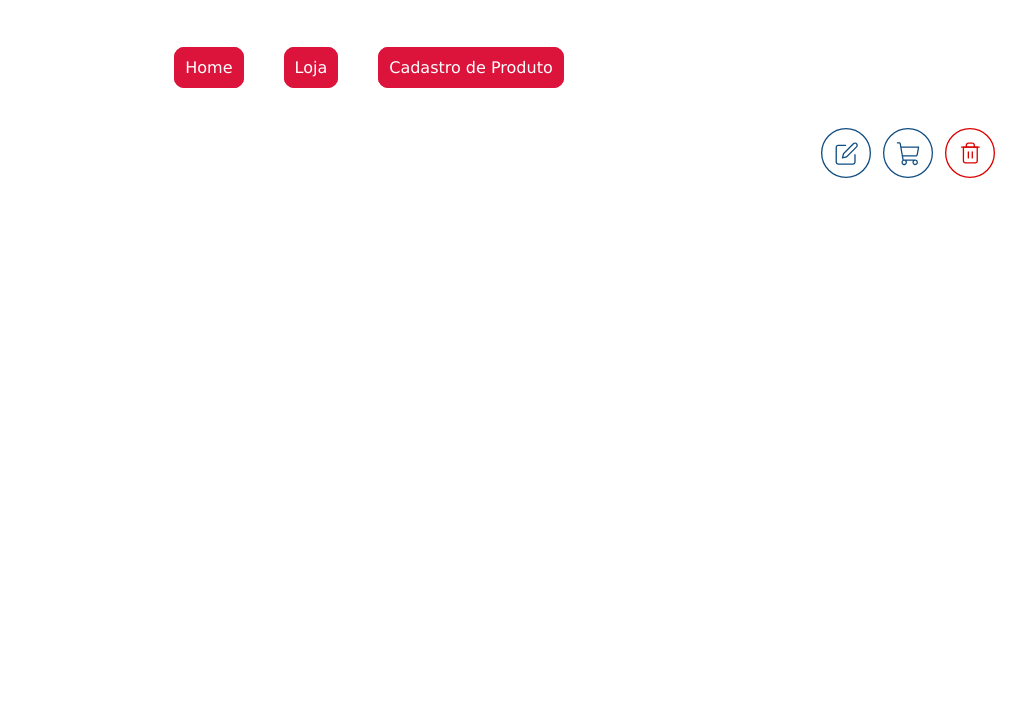
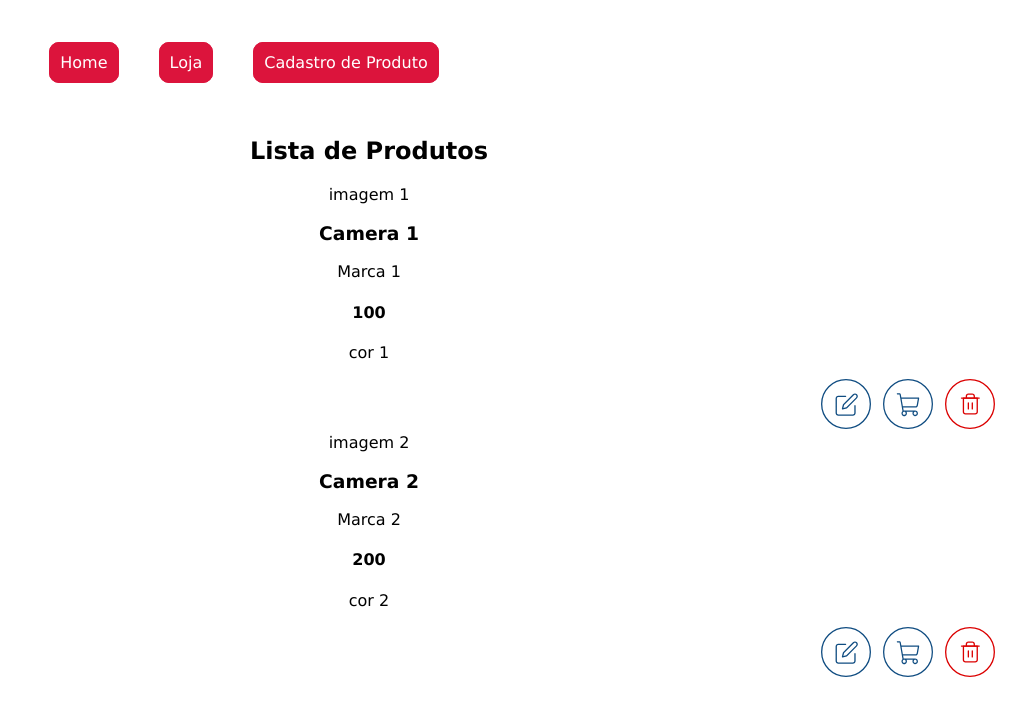
Before and after one commit to dihlopees/vueEstudos, a Vue app: page /shope in a window 1280 px wide. Shown: the top 716 px of the page, without its empty margins (271-1280 px from the left). Built offline with nearby package versions, Linux system fonts and the light colour scheme.

Commit message:
iniciando tela de produtos, testando for

```diff
--- a/src/App.vue
+++ b/src/App.vue
@@ -1,10 +1,8 @@
 <template>
   <div class="nav">
-  <router-link to="/">Home</router-link>
-  <router-link to="/shope">Loja</router-link>
-  <router-link to="/cadastro">Cadastro de Produto</router-link>
-
-
+    <router-link to="/">Home</router-link>
+    <router-link to="/shope">Loja</router-link>
+    <router-link to="/cadastro">Cadastro de Produto</router-link>
   </div>
   <router-view />
 </template>
@@ -15,24 +13,19 @@ export default {
 };
 </script>
 
-<style scope>
-.nav a{
+<style>
+.nav a {
   text-decoration: none;
   border-radius: 10px;
-  color:white;
+  color: white;
   border: 1px solid crimson;
   padding: 10px;
   background-color: crimson;
   width: 150px;
   margin: 20px;
-
 }
-.nav{
-
-  padding: 50px;
-
-
-
+.nav {
+  padding: 45px;
+  margin-right: 250px;
 }
-
 </style>
--- a/src/pages/Shope-page.vue
+++ b/src/pages/Shope-page.vue
@@ -1,7 +1,24 @@
 <template>
-    <div class="botaoCompras">
+  <div class="listaProdutos">
+    <h2>Lista de Produtos</h2>
+
+    <div v-for="item in lista" :key="item.lista" class="itemLoope">
+
+      <div class="imgLoope">
+        <p> {{item.img}} </p>
+      </div>
+
+      <div class="infoProdutos">
+        <h3> {{item.nome}} </h3>
+        <p> {{item.marca}} </p>
+        <h4> {{item.valor}}  </h4>
+        <p> {{item.cor}}  </p>
+      </div>
+
+
+      <div class="botaoCompras">
         <button>
-          <img src="../assets/imagens/icone-editar.svg"  />
+          <img src="../assets/imagens/icone-editar.svg" />
         </button>
         <button>
           <img src="../assets/imagens/icone-carrinho.svg" />
@@ -10,17 +27,50 @@
           <img src="../assets/imagens/icone-deletar.svg" />
         </button>
       </div>
+
+
+    </div>
+    <!-- fim da div laço de repetição -->
+
+
+
+  </div>
 </template>
 
 <script>
 
+export default {
+  name: "Shope-page",
+  data(){
+    return {
+      lista:[
+        {
+          nome: "Camera 1",
+          marca: "Marca 1",
+          valor:100,
+          cor:"cor 1",
+          img:"imagem 1"
+        },
+        {
+          nome: "Camera 2",
+          marca: "Marca 2",
+          valor:200,
+          cor:"cor 2",
+          img:"imagem 2"
+        }
+      ]
+    }
+  }
+}
+
+
+
 </script>
 
 <style>
-.botaoCompras button{
-    background: transparent;
-    border: 0;
-
+.botaoCompras button {
+  background: transparent;
+  border: 0;
 }
 .botaoCompras button img {
   background: transparent;
@@ -34,4 +84,6 @@
   float: right;
   width: 100%;
 }
+
+
 </style>
```
